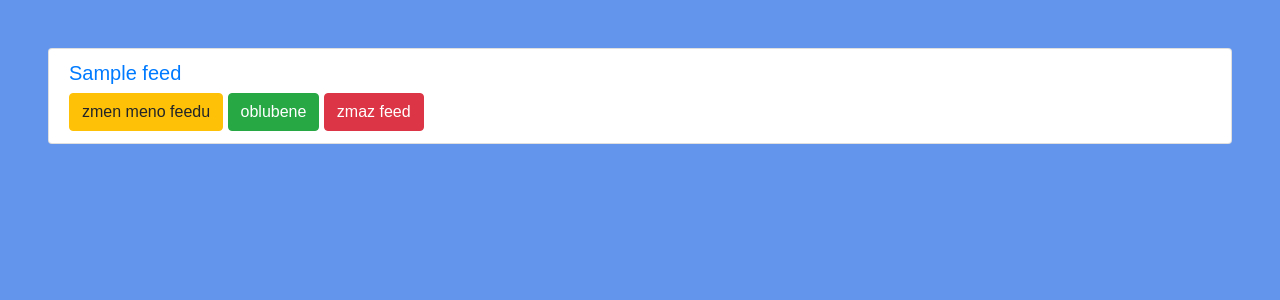
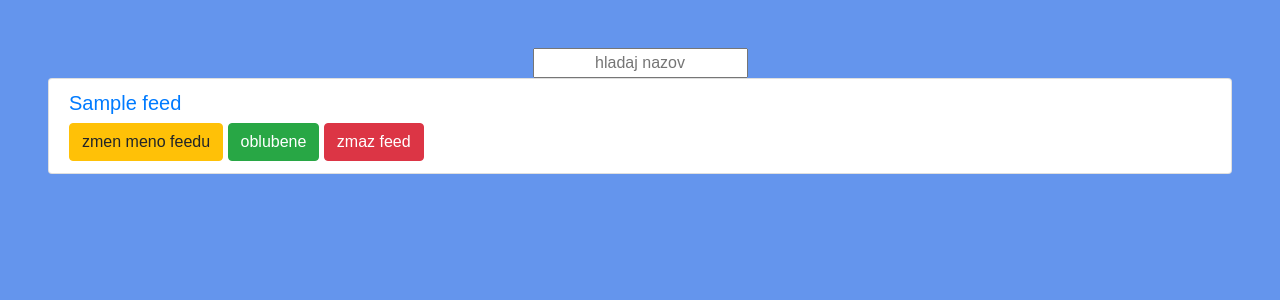
Before and after one commit to Goreslav/rss, a Symfony app: template templates/favorite_feeds/index.html.twig in a window 1280 px wide. Shown: the part 80-380 px from the top of the page. Run offline with Twig, Linux system fonts and the light colour scheme; the template is opened without the code that fills it: most values are stand-ins (such as "Sample title", 1, 10 or a date in 2020); style sheets or scripts are compiled from the project's sources; some libraries are stand-ins or nearby versions.

Commit message:
~moved js search

```diff
--- a/templates/favorite_feeds/index.html.twig
+++ b/templates/favorite_feeds/index.html.twig
@@ -6,9 +6,12 @@
     {% set get = '?url=' %}
 
     <div class="p-5">
-        <div class="list-group">
+        <div class="text-center">
+            <input type="text" id="myInput" onkeyup="myFunction()" placeholder="hladaj nazov" title="pis">
+        </div>
+        <ul class="list-group" id="list">
             {% for feed in feeds %}
-                <div class="list-group-item list-group-item-action">
+                <li class="list-group-item list-group-item-action" id="row">
                     <a href=" {{url('read_feed') ~ get ~  feed.link }}" class="  ">
                         <div class="d-flex w-80 justify-content-between">
                             <h5>{{ feed.name }}</h5>
@@ -24,9 +27,9 @@
                             <button class='btn btn-danger ' name='decision' value='delete' >zmaz feed</button>
                         </form>
                     </div>
-                </div>
+                </li>
             {% endfor %}
-        </div>
+        </ul>
     </div>
 
     {% for message in app.flashes('warning') %}
@@ -34,4 +37,24 @@
             {{ message }}
         </div>
     {% endfor %}
+    <script type="text/javascript">
+        function myFunction() {
+            var input, filter, table, tr, td, i, txtValue;
+            input = document.getElementById("myInput");
+            filter = input.value.toUpperCase();
+            table = document.getElementById("list");
+            tr = table.getElementsByTagName("li");
+            for (i = 0; i < tr.length; i++) {
+                td = tr[i].getElementsByTagName("h5")[0];
+                if (td) {
+                    txtValue = td.textContent || td.innerText;
+                    if (txtValue.toUpperCase().indexOf(filter) > -1) {
+                        tr[i].style.display = "";
+                    } else {
+                        tr[i].style.display = "none";
+                    }
+                }
+            }
+        }
+    </script>
 {% endblock %}
```
Also changed, not shown: templates/all_feeds/index.html.twig (+0 -23 lines).
